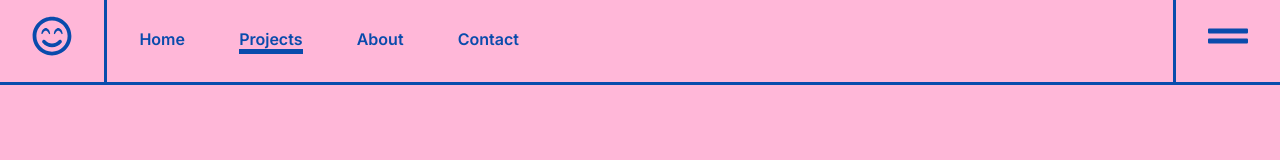
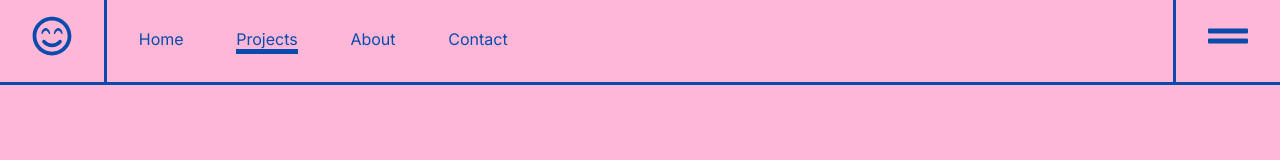
Before and after one commit to idamakela/assign-5, a Next.js app: page /projects in a window 1280 px wide. Shown: the top 160 px of the page. Built offline with nearby package versions, Linux system fonts and the light colour scheme.

Commit message:
mobile view for projects page done

```diff
--- a/styles/_mixins.scss
+++ b/styles/_mixins.scss
@@ -42,5 +42,5 @@
 
 @mixin body-font {
     font-size: 1.6rem;
-    font-weight: 600;
+    font-weight: 400;
 }
--- a/styles/projects.scss
+++ b/styles/projects.scss
@@ -102,9 +102,15 @@
     .project {
         flex-direction: column;
         text-align: center;
+        padding: 2em;
+
+        h3 {
+            font-size: 2.4rem;
+        }
 
         p {
             text-align: start;
+            font-size: 1.4rem;
         }
 
         &#odd {
```
